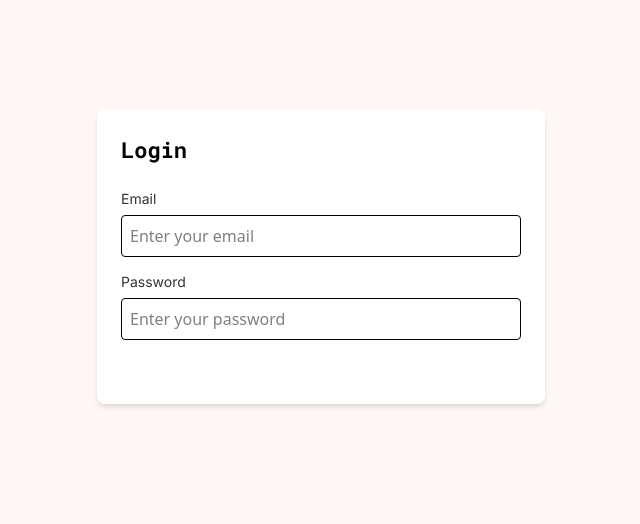
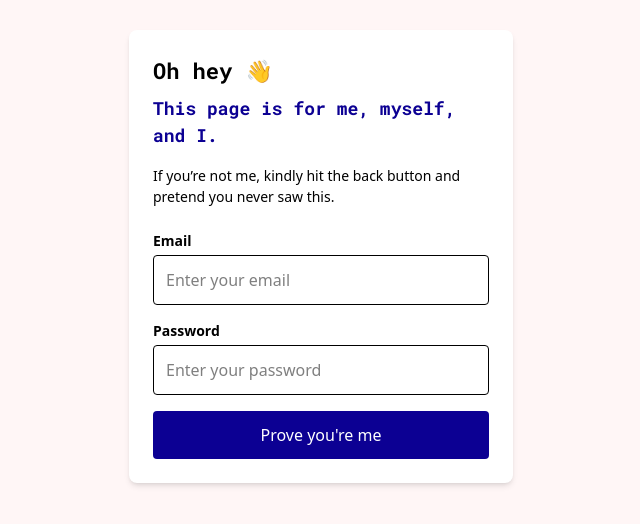
Before and after one commit to jumaber/portfolio_2025, a React (Vite) app: page /login in a window 1280 px wide. Shown: the part 144-668 px from the top of the page, without its empty margins (319-959 px from the left). Built offline with nearby package versions, Linux system fonts and the light colour scheme; no server answers.

Commit message:
polishing UI of log in and adding log out on dashboard page

```diff
--- a/src/App.css
+++ b/src/App.css
@@ -256,7 +256,7 @@ line-height: normal;
 }
 
 .form-header {
-  color: var(--medium-grey, #333);
+  color: var(--medium-grey, #656565);
   font-family: Inter;
   font-size: 14px;
   font-style: normal;
--- a/src/pages/Dashboard.jsx
+++ b/src/pages/Dashboard.jsx
@@ -1,10 +1,22 @@
+import { signOut } from "firebase/auth";
+import { auth } from "../firebase";
+import { useNavigate } from "react-router-dom";
+import { useEffect, useState } from "react";
+
 import { ButtonSmall } from "../components/dashboard/ButtonSmall";
 import { GAReport } from "../components/dashboard/GAReport";
 import { ListItem } from "../components/dashboard/ListItem";
-import { useEffect, useState } from "react";
 
 export function Dashboard({ user = "Júlia" }) {
+  const navigate = useNavigate();
+
   const [projects, setProjects] = useState([]);
+
+  const handleLogout = () => {
+    signOut(auth)
+      .then(() => navigate("/login"))
+      .catch((error) => console.error("Logout failed:", error));
+  };
 
   useEffect(() => {
     fetch("https://portfolio-2025-wyed.onrender.com/api/projects/")
@@ -17,7 +29,9 @@ export function Dashboard({ user = "Júlia" }) {
     <div className="bg-[#f5f5f5] flex flex-col h-screen w-screen items-start p-4 md:p-8 lg:p-16 overflow-x-hidden">
       <div className="flex flex-row w-full justify-between">
         <div className="dashboard-title">Welcome back, {user}! </div>
-        <div className="text-h5 blue">Log out</div>
+        <div className="text-h5 blue" onClick={handleLogout}>
+          Log out
+        </div>
       </div>
       <div className="flex flex-col lg:flex-row w-full lg:gap-18">
         <div className="flex flex-col lg:w-3/5 gap-10">
--- a/src/pages/Login.jsx
+++ b/src/pages/Login.jsx
@@ -2,6 +2,7 @@ import { useState } from "react";
 import { signInWithEmailAndPassword } from "firebase/auth";
 import { auth } from "../firebase";
 import { useNavigate } from "react-router-dom";
+
 
 export function Login() {
   const [email, setEmail] = useState("");
@@ -16,10 +17,10 @@ export function Login() {
       if (res.user.uid === "KrsDPbHcY6WTa3k7XRl6hLjCQ1G3") {
         navigate("/dashboard");
       } else {
-        setError("Unauthorized user");
+        setError("Nice try. You're not me.");
       }
     } catch (err) {
-      setError(err.message);
+      setError("Nice try. You're not me.");
     }
   };
 
@@ -27,35 +28,45 @@ export function Login() {
     <div className="flex flex-col items-center justify-center h-screen bg-[#FFF6F6] p-4">
       <form
         onSubmit={handleLogin}
-        className="flex flex-col w-md bg-white shadow-md p-6 rounded-lg"
+        className="flex flex-col w-full max-w-sm bg-white shadow-md p-6 rounded-lg"
       >
-        <h1 className="text-h2 mb-6">Login</h1>
-        <div className="form-header">Email</div>
+        <h1 className="text-h2 mb-2">Oh hey 👋</h1>
+        <p className="text-h4 blue mb-4">This page is for me, myself, and I.</p>
+        <p className="text-[14px] text-gray mb-6">
+          If you’re not me, kindly hit the back button and pretend you never saw
+          this.
+        </p>
+        <label className="text-left text-sm font-semibold mb-1">Email</label>
         <input
           type="email"
           placeholder="Enter your email"
-          className="p-2 border rounded bg-white mb-4"
+          className="p-3 border rounded bg-white mb-4"
           value={email}
           onChange={(e) => setEmail(e.target.value)}
           required
         />
 
-        <div className="form-header">Password</div>
+        <label className="text-left text-sm font-semibold mb-1">Password</label>
         <input
           type="password"
           placeholder="Enter your password"
-          className="p-2 border rounded bg-white"
+          className="p-3 border rounded bg-white mb-4"
           value={password}
           onChange={(e) => setPassword(e.target.value)}
           required
         />
+
         <button
           type="submit"
-          className="bg-pink text-white p-2 rounded hover:opacity-90"
+          className="bg-[#0C0093] text-white p-3 rounded hover:opacity-90"
         >
-          Log In
+          Prove you're me
         </button>
-        {error && <div className="text-red-600">{error}</div>}
+
+        {error && (
+          <div className="text-red-600 mt-4 text-sm italic">{error}</div>
+        )}
+
       </form>
     </div>
   );
```
